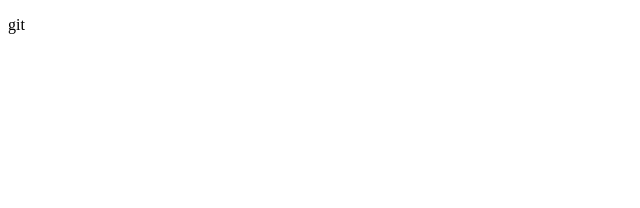
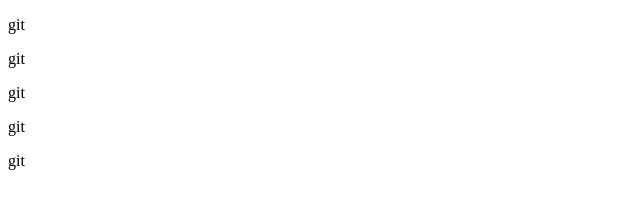
Before and after one commit to kangsoonho/project, a plain HTML site: page 1205.html in a window 1280 px wide. Shown: the full height of the page, 0-640 px from the left. Drawn offline with Linux system fonts and the light colour scheme.

Commit message:
second commit

```diff
--- a/1205.html
+++ b/1205.html
@@ -8,5 +8,9 @@
   </head>
   <body>
     <p>git</p>
+    <p>git</p>
+    <p>git</p>
+    <p>git</p>
+    <p>git</p>
   </body>
 </html>
```
